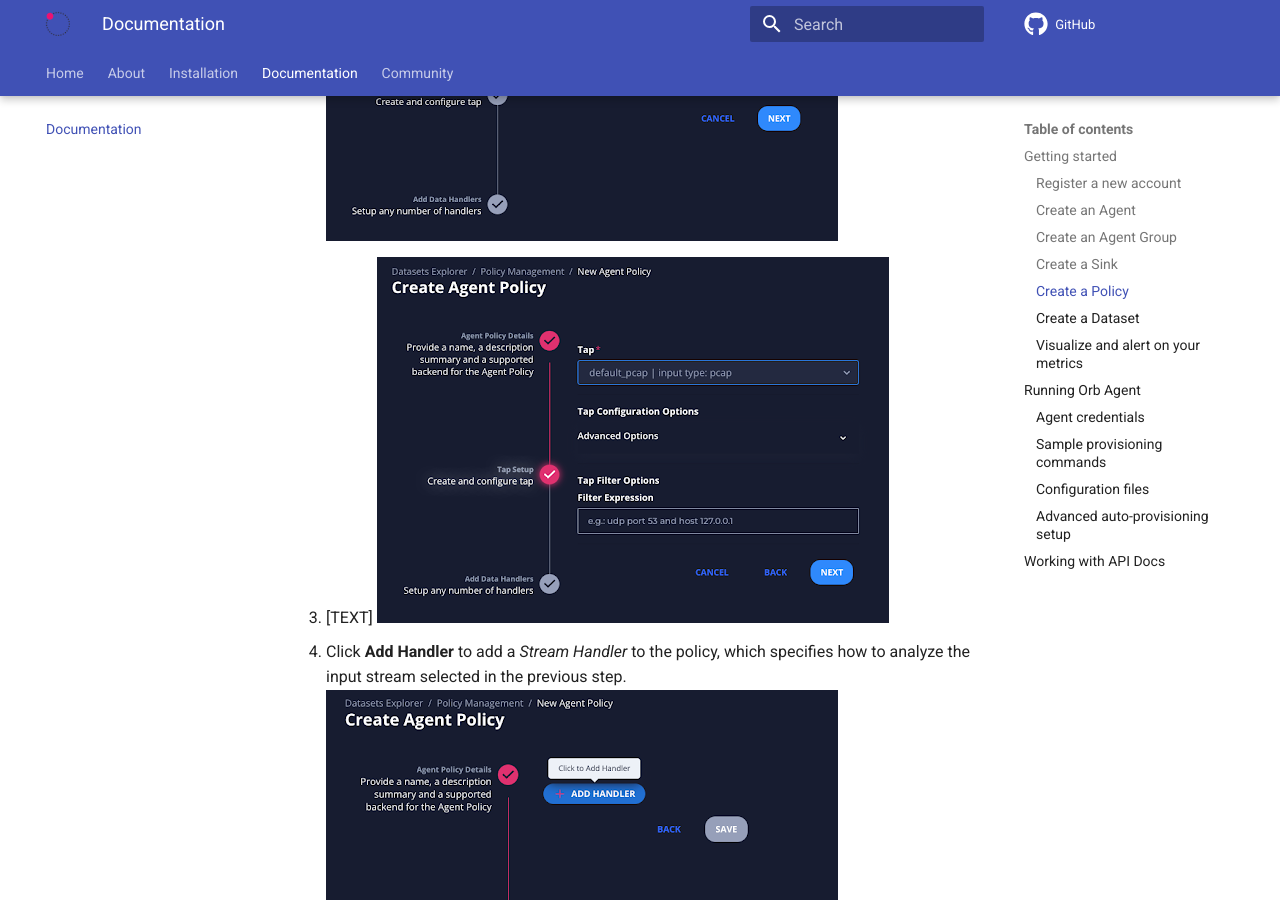
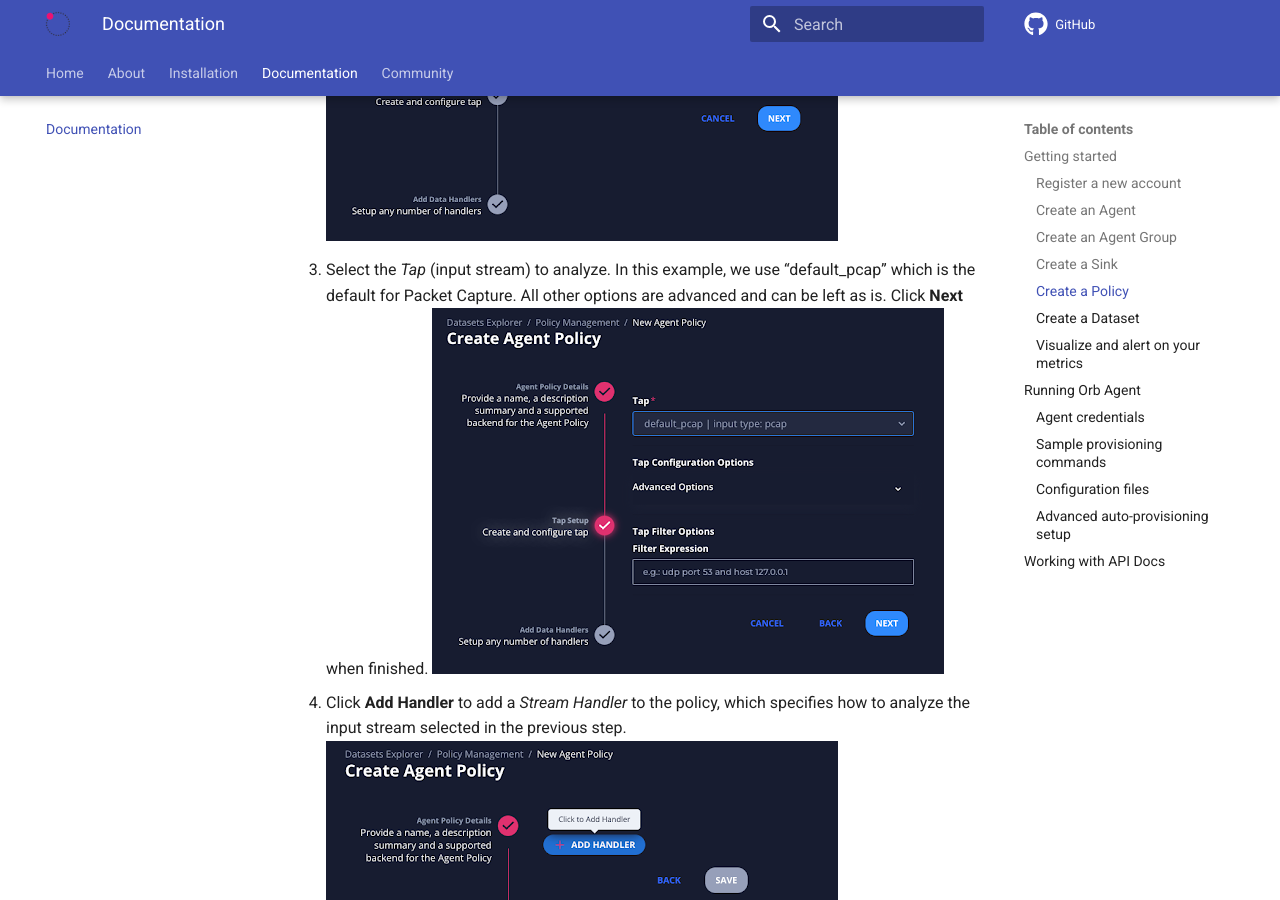
Before and after one commit to orb-community/orb-website, an MkDocs documentation site: the page built from docs/docs.md, in a window 1280 px wide and 900 px high, scrolled down 10019 px. Built offline with MkDocs 1.6.1 and Material for MkDocs 9.7.7, drawn with Linux system fonts in a browser that asks for light colours; comment, search, counter and statistics services are not loaded.

Commit message:
alignment edit again

```diff
--- a/docs/docs.md
+++ b/docs/docs.md
@@ -93,7 +93,7 @@ A Sink is a location to send the metrics collected from the Agents. The current
 2. Fill in a policy name and (optionally) a description. The policy name needs to be unique and cannot contain spaces (use underscores or dashes instead). Then click **Next**.
 ![](./img/policy_name.png)
 
-3. [TEXT]
+3. Select the *Tap* (input stream) to analyze. In this example, we use “default_pcap” which is the default for Packet Capture. All other options are advanced and can be left as is. Click **Next** when finished.
 ![](./img/policy_tap_setup.png)
 
 4. Click **Add Handler** to add a *Stream Handler* to the policy, which specifies how to analyze the input stream selected in the previous step.
```
